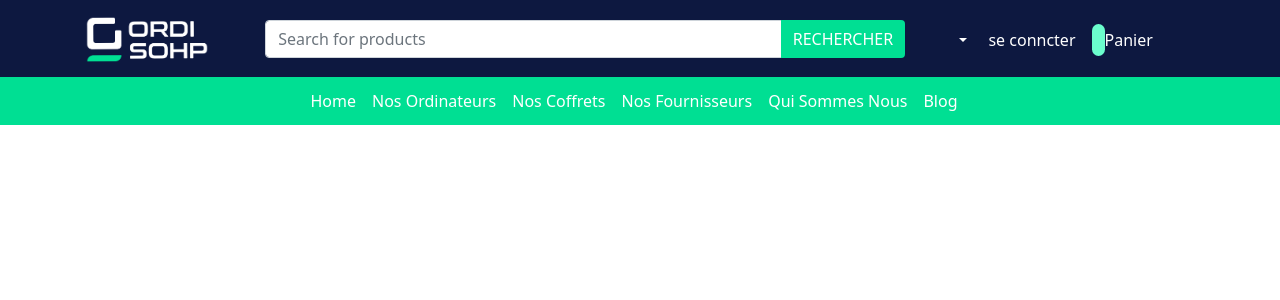
After one commit to black-purple/ordishop, a PHP site: page /php/navbar.php in a window 1280 px wide. The commit adds this page. Shown: the top 300 px of the page. Run offline with PHP 8.4, Linux system fonts and the light colour scheme; some libraries are stand-ins or nearby versions.

Commit message:
↪↩ ↪↩

```diff
--- a/php/components/header.php
+++ b/php/components/header.php
@@ -73,7 +73,7 @@
     <title>OrdiShop | <?php echo getPageName();?></title>
 </head>
 
-<body class="d-flex flex-column min-vh-100">
+<body class="d-flex flex-column">
 
   <!-- Google traduction script -- debut  -->
     <div id="google_translate_element"></div>
--- /dev/null
+++ b/php/navbar.css
@@ -0,0 +1,59 @@
+*{
+    padding: 0;
+    margin: 0;
+}
+
+
+header{
+    background-color: #0d1840;
+    font-weight: 500;
+    margin-bottom:-10px ;
+
+}
+
+header .btn {
+    background-color: #00DF93;
+    color: #fff;
+    width: auto;
+    border: none;
+
+}
+
+header .btn:hover{
+      color: #fff;
+  }
+
+
+header .input-group {
+    width: 40em;
+    margin: auto;
+
+}
+
+
+
+header .nav-item .ins{
+    display: flex;
+    align-items: center;
+
+}
+header .nav-item .bi{
+    font-size: 20px;
+    margin-right: 5px;
+}
+header .nav-item .ins:hover{
+    color: #0ef0a5;
+}
+
+header .nav-item .icon{
+    background-color: #6bfdcd;
+    padding: 5px 2px 5px 6px;
+    border-radius: 20px;
+
+
+}
+nav .collapse{
+    background-color: #00DF93;
+    margin-top: 0;
+    transition: 0.5s;
+}
--- /dev/null
+++ b/php/navbar.php
@@ -0,0 +1,97 @@
+<!DOCTYPE html>
+<html lang="en">
+<head>
+    <meta charset="UTF-8">
+    <meta http-equiv="X-UA-Compatible" content="IE=edge">
+    <meta name="viewport" content="width=device-width, initial-scale=1.0">
+    <title>Document</title>
+        <!--link style css-->
+        <link rel="stylesheet" href="navbar.css">
+        <!--link bootstrap-->
+         <link rel="stylesheet" href="../css/bootstrap.min.css">
+         <!--CDN ICONS-->
+         <link rel="stylesheet" href="https://cdn.jsdelivr.net/npm/bootstrap-icons@1.8.1/font/bootstrap-icons css">
+         <!-- JavaScript Bundle with Popper -->
+         <script src="https://cdn.jsdelivr.net/npm/bootstrap@5.1.3/dist/js/bootstrap.bundle.min.js"></script>
+</head>
+<body>
+    <header>
+
+        <div class="navbar navbar-expand-lg navbar-light">
+          <div class="container">
+           <!-- logo os -->
+            <a class="navbar-brand d-none d-sm-block flex-shrink-0 " href="#">
+              <img src="../img/os-logo.png" class="img-fluid" width="130">
+            </a>
+           <!-- logo sm -->
+            <a class="navbar-brand d-sm-none  flex-shrink-0 " href="#">
+              <img src="../img/os-sm-logo.png" class="img-fluid" width="50"></a>
+
+
+
+            <button class="navbar-toggler btn-close-white" type="button" data-bs-toggle="collapse" data-bs-target="#navbarSupportedContent" aria-controls="navbarSupportedContent" aria-expanded="false" aria-label="Toggle navigation">
+              <span class="navbar-toggler-icon"></span>
+            </button>
+
+            <div class="collapse navbar-collapse" id="navbarSupportedContent">
+
+              <div class="input-group d-none d-lg-flex">
+                <input class="form-control" type="text" placeholder="Search for products">
+                <button class="btn">RECHERCHER</button>
+               </div>
+
+              <div class="input-group d-lg-none w-100 my-3">
+                <input class="form-control rounded-start" type="text" placeholder="Search for products">
+                <button class="btn text-light ">RECHERCHER</button>
+              </div>
+
+
+         <ul class="navbar-nav me-auto mb-2 mb-lg-0">
+
+                <li class="nav-item dropdown">
+                    <a class="nav-link dropdown-toggle text text-white" href="#" id="navbarDropdown" role="button" data-bs-toggle="dropdown" aria-expanded="false">
+                        <i class="bi bi-translate"></i>
+                    </a>
+                      <ul class="dropdown-menu " aria-labelledby="dropdownMenuButton1">
+                         <li><a class="dropdown-item" href="#"><img src="img/la-france.png" width="20" alt=""> Français</a></li>
+                         <li><a class="dropdown-item" href="#"><img src="img/maroc.png" width="20" alt=""> العربية</a></li>
+                      </ul>
+                </li>
+
+
+
+         <li class="nav-item dropdown"> <a href="#" class="nav-link text-white"> <i class="bi bi-person-fill"></i> se conncter </a></li>
+
+        <li class="nav-item">
+
+            <a class="nav-link text-white " href="" id="dropdownMenuLink" >
+             <span class="icon"> <i class="bi bi-bag-fill"></i></span> Panier
+             </a>
+               </li>
+              </ul>
+
+              </div>
+           </div>
+        </div>
+
+      </header>
+
+      <nav class="navbar navbar-expand-lg" >
+
+        <div class="collapse navbar-collapse p-1" id="navbarSupportedContent" >
+
+        <ul class="navbar-nav container  justify-content-center">
+        <li class="nav-item"><a class="nav-link text-white " href="../html/index.html">Home</a></li>
+        <li class="nav-item"><a class="nav-link text-white" href="../html/nos-ord.html">Nos Ordinateurs</a></li>
+        <li class="nav-item"><a class="nav-link text-white" href="../html/nos-cof.html">Nos Coffrets</a></li>
+        <li class="nav-item"><a class="nav-link text-white" href="../html/nos-fournis.html">Nos Fournisseurs</a></li>
+        <li class="nav-item"><a class="nav-link text-white" href="../html/qsn.html">Qui Sommes Nous</a></li>
+        <li class="nav-item"><a class="nav-link text-white" href="../html/blog.html">Blog</a></li>
+        </ul>
+
+       </div>
+
+      </nav>
+
+</body>
+</html>
```
Also changed, not shown: css/home.css (+14 -8 lines), index.php (+71 -47 lines), img/pub2.jpg (added).
